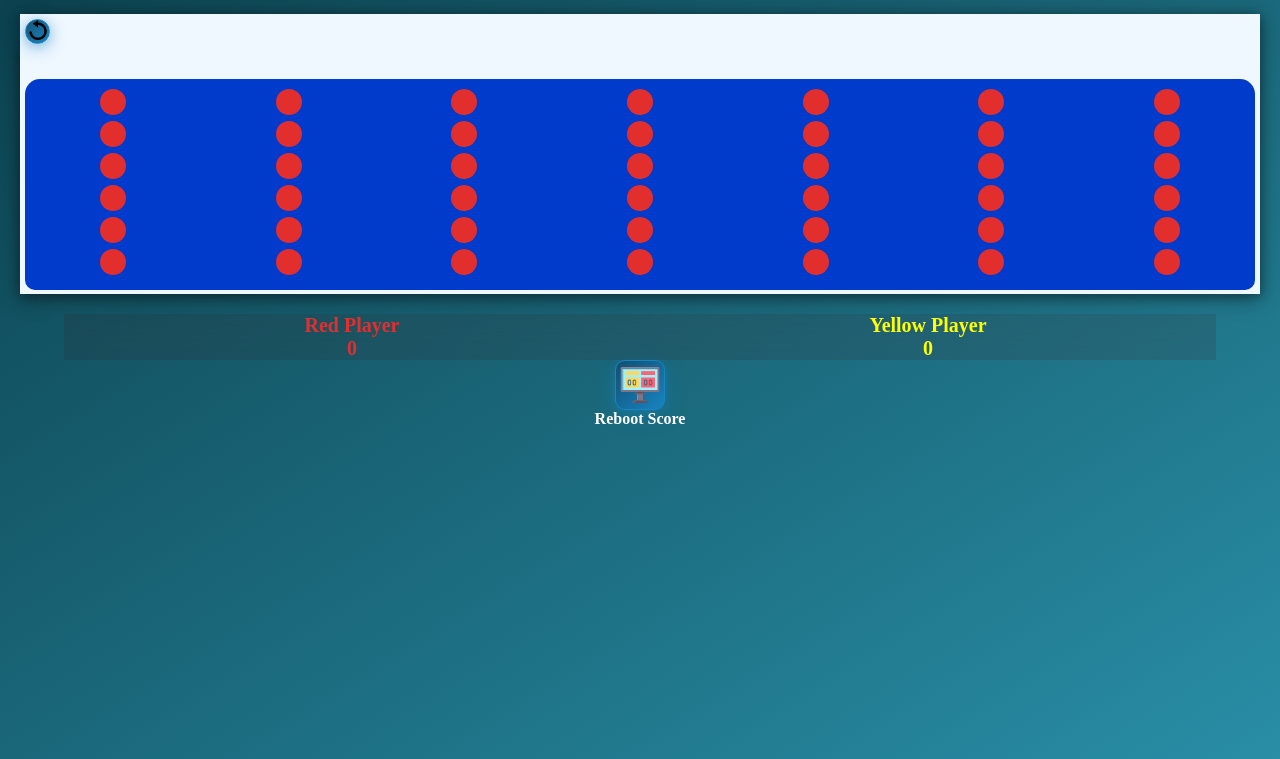
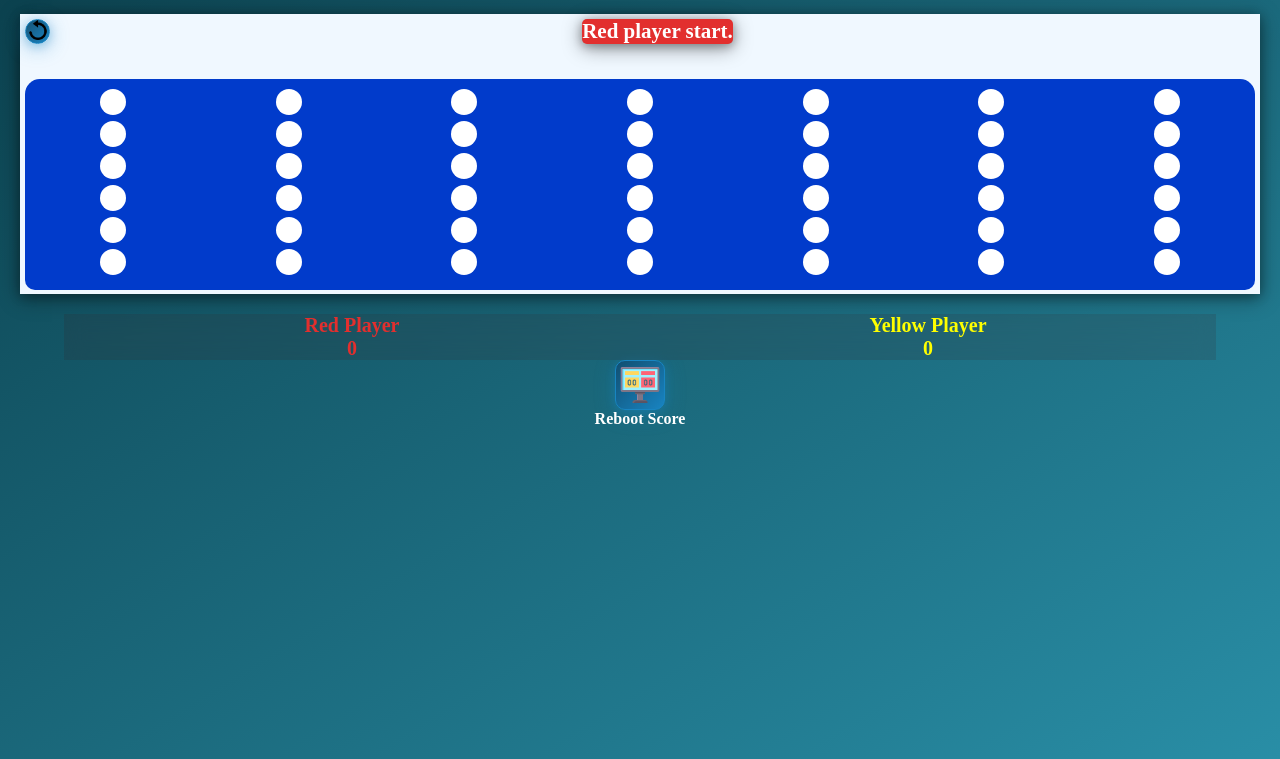
Before and after one commit to RuiderEdgar/Conecta-4, a plain HTML site: page index.html in a window 1280 px wide. Both pictures are taken after a click on the button "Press Start". Shown: the part 41-800 px from the top of the page. Drawn offline with Linux system fonts and the light colour scheme.

Commit message:
filling the board per turn

```diff
--- a/assets/css/main.css
+++ b/assets/css/main.css
@@ -156,7 +156,26 @@ header {
 }
 .header-tablero{
     display: none;
+    grid-template-columns: auto 1fr;
+    align-items: center;
+    text-align: center;
+
 }
+.header-tablero > p{
+  font-size: var(--subtitle);
+  font-weight: bold;
+  color: white;
+  background: var(--red-player);
+  width: fit-content;
+  margin: auto;
+  border-radius: 5px;
+  -webkit-border-radius: 5px;
+  -moz-border-radius: 5px;
+  -ms-border-radius: 5px;
+  -o-border-radius: 5px;
+  box-shadow: var(--box-shadow);
+}
+
 
 /*----------Casillas-----------*/
 .game{
@@ -178,13 +197,14 @@ header {
   border: none;
   height: 26px;
   width: 26px;
-  background-color: #E22F2E;
+  background: white;
   border-radius: 50%;
   -webkit-border-radius: 50%;
   -moz-border-radius: 50%;
   -ms-border-radius: 50%;
   -o-border-radius: 50%;
 }
+
 
 /*------------------Score------------------*/
 .score{
--- a/index.html
+++ b/index.html
@@ -6,7 +6,7 @@
     <meta name="viewport" content="width=device-width, initial-scale=1.0">
     <title>Conecta 4</title>
     <link rel="stylesheet" href="./assets/css/main.css">
-    <script src="./js/main.js"></script>
+    <script src="./js/main.js" type="module"></script>
 </head>
 <body>
     <header>
@@ -27,6 +27,7 @@
                     <button class="retry boton" id="btn-retry">
                         <img class="retry-icon" src="./assets/resources/icons/reload.png" alt="retry-icon">
                     </button>
+                    <p class="turno" id="turno">Red player start.</p>
                 </div>
                 <div class="game" id="game">
 
--- /dev/null
+++ b/js/game.js
@@ -0,0 +1,113 @@
+//Get columns
+var turno = true;
+
+const event = (column)=>{
+    for (let i = 0; i < column.length; i++) {
+        column[i].addEventListener('click', function () {
+            if (turno) {
+                /*LLenado de las fichas */
+                for (let i = 5; i >= 0 ; i--) {
+                    const element = column[i];
+                    if (element.style.background == '') {
+                        element.style.background = 'red';
+                        break; //importante el break para romper el ciclo del for y que no siga llenando toda la columna
+                    };
+                };
+                /* para el cambio de turno */
+                document.querySelector('#turno').innerHTML = 'Yellow Player Turn.';
+                document.querySelector('#turno').style.background = 'yellow';
+                document.querySelector('#turno').style.color = 'black';
+                turno = false;
+            }else{
+                /*LLenado de las fichas */
+                for (let i = 5; i >= 0 ; i--) {
+                    const element = column[i];
+                    if (element.style.background == '') {
+                        element.style.background = 'yellow';
+                        break; //importante el break para romper el ciclo del for y que no siga llenando toda la columna
+                    };
+                };
+                /* para el cambio de turno */
+                document.querySelector('#turno').innerHTML = 'Red Player Turn.';
+                document.querySelector('#turno').style.background = 'red';
+                document.querySelector('#turno').style.color = 'white';
+
+                turno = true;
+            }
+        });
+    }
+}
+export const game = () =>{
+    /*-------------Tablero-------------- */
+    const columns = {
+        column1: [
+            document.querySelector('#no1'),
+            document.querySelector('#no8'),
+            document.querySelector('#no15'),
+            document.querySelector('#no22'),
+            document.querySelector('#no29'),
+            document.querySelector('#no36')
+        ],
+        column2: [
+            document.querySelector('#no2'),
+            document.querySelector('#no9'),
+            document.querySelector('#no16'),
+            document.querySelector('#no23'),
+            document.querySelector('#no30'),
+            document.querySelector('#no37')
+        ],
+        column3: [
+            document.querySelector('#no3'),
+            document.querySelector('#no10'),
+            document.querySelector('#no17'),
+            document.querySelector('#no24'),
+            document.querySelector('#no31'),
+            document.querySelector('#no38')
+        ],
+        column4: [
+            document.querySelector('#no4'),
+            document.querySelector('#no11'),
+            document.querySelector('#no18'),
+            document.querySelector('#no25'),
+            document.querySelector('#no32'),
+            document.querySelector('#no39')
+        ],
+        column5: [
+            document.querySelector('#no5'),
+            document.querySelector('#no12'),
+            document.querySelector('#no19'),
+            document.querySelector('#no26'),
+            document.querySelector('#no33'),
+            document.querySelector('#no40')
+        ],
+        column6: [
+            document.querySelector('#no6'),
+            document.querySelector('#no13'),
+            document.querySelector('#no20'),
+            document.querySelector('#no27'),
+            document.querySelector('#no34'),
+            document.querySelector('#no41')
+        ],
+        column7: [
+            document.querySelector('#no7'),
+            document.querySelector('#no14'),
+            document.querySelector('#no21'),
+            document.querySelector('#no28'),
+            document.querySelector('#no35'),
+            document.querySelector('#no42')
+        ],
+    };
+    /*-------------Tablero-------------- */
+
+    /*----LLeado de fichas----- */
+    event(columns.column1);
+    event(columns.column2);
+    event(columns.column3);
+    event(columns.column4);
+    event(columns.column5);
+    event(columns.column6);
+    event(columns.column7);
+
+    console.log(columns.column2);
+    /*----LLeado de fichas----- */
+};
--- a/js/main.js
+++ b/js/main.js
@@ -1,3 +1,4 @@
+import { game } from "./game.js";
 window.addEventListener('load',()=>{
     const buildTablero = () =>{
         var buttonsGame = document.querySelector('#game');
@@ -14,10 +15,12 @@ window.addEventListener('load',()=>{
         //-----------Acomodo de botones
         btnStart.style.display = 'none';
         document.querySelector('#tablero').classList.remove('container-btn');
-        document.querySelector('.header-tablero').style.display = 'block';
+        document.querySelector('.header-tablero').style.display = 'grid';
         document.querySelector('.container-btn-reboot').style.display = 'flex';
         document.querySelector('#game').style.display = 'grid';
 
         buildTablero();
+
+        game();
     });
 });
```
